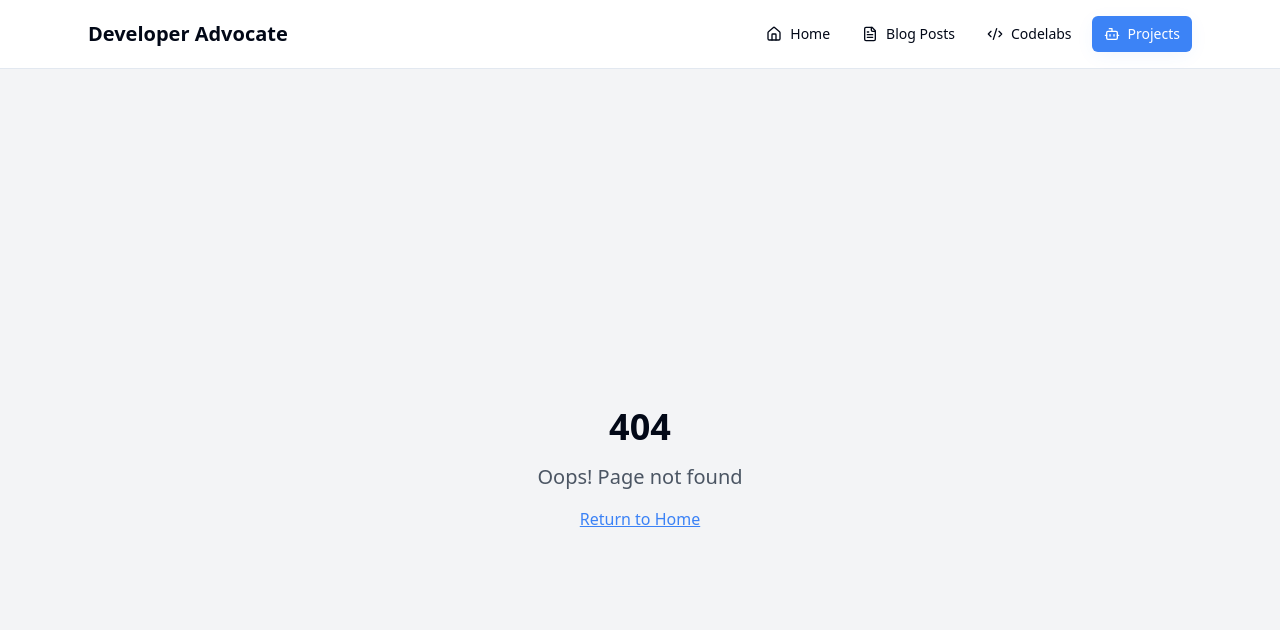
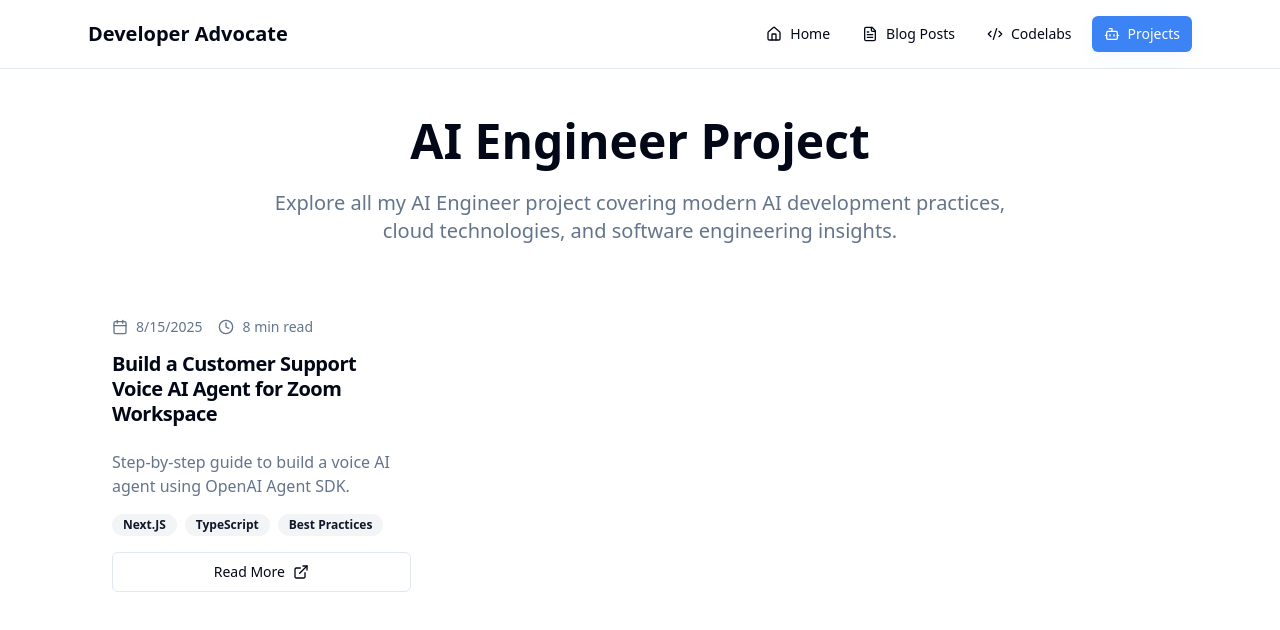
Before and after one commit to just-zoomit/dev-rel-profile, a React (Vite) app: page /ai in a window 1280 px wide. Before the commit this address had no page. Shown: the top 630 px of the page. Built offline with nearby package versions, Linux system fonts and the light colour scheme.

Commit message:
Updated ai projects page

```diff
--- a/src/App.tsx
+++ b/src/App.tsx
@@ -7,6 +7,7 @@ import Header from "@/components/Header";
 import Index from "./pages/Index";
 import BlogPosts from "./pages/BlogPosts";
 import Codelabs from "./pages/Codelabs";
+import AIEngineer from "./pages/AIEngineer";
 import NotFound from "./pages/NotFound";
 
 const queryClient = new QueryClient();
@@ -23,6 +24,7 @@ const App = () => (
             <Route path="/" element={<Index />} />
             <Route path="/blog" element={<BlogPosts />} />
             <Route path="/codelabs" element={<Codelabs />} />
+             <Route path="/ai" element={<AIEngineer />} />
             {/* ADD ALL CUSTOM ROUTES ABOVE THE CATCH-ALL "*" ROUTE */}
             <Route path="*" element={<NotFound />} />
           </Routes>
```
